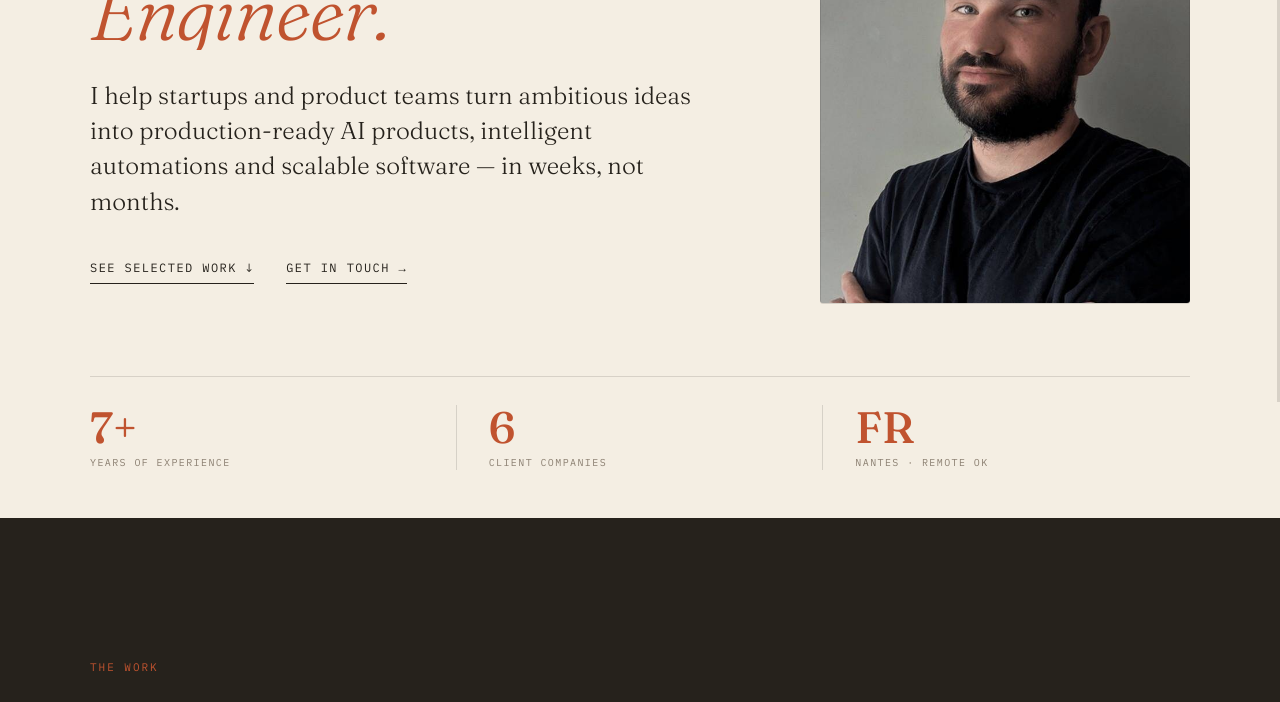
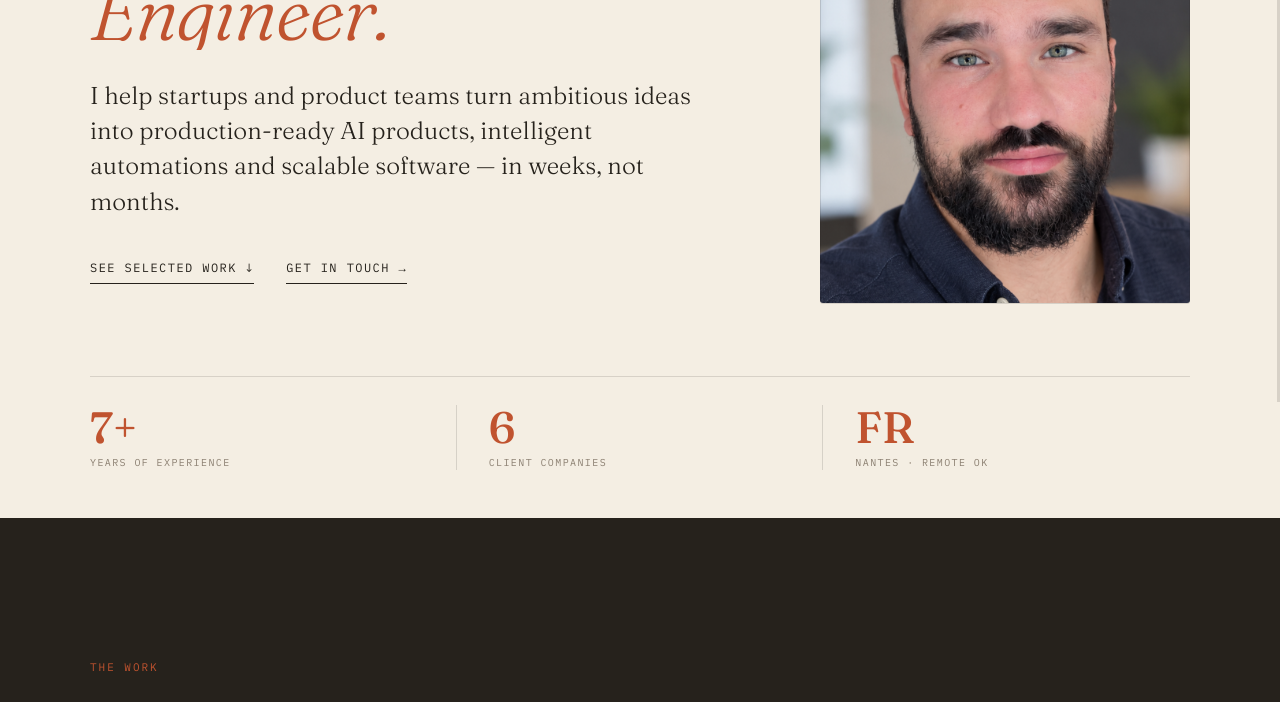
Before and after one commit to davidbasset/portfolio-xx, a plain HTML site: page index.html in a window 1280 px wide. Shown: the part 398-1100 px from the top of the page. Drawn offline with nearby package versions, Linux system fonts and the light colour scheme; a script that the page names is missing.

Commit message:
Update index.html

```diff
--- a/index.html
+++ b/index.html
@@ -232,7 +232,7 @@ footer{background:var(--ink);padding:1.75rem 0;border-top:1px solid rgba(244,238
         </div>
       </div>
       <div class="hero-photo">
-        <img src="655ffa02-bfee-407c-9827-12f1539378ef.jpeg" alt="David Basset — Senior Forward Deployed Engineer">
+        <img src="picture.png" alt="David Basset — Senior Forward Deployed Engineer">
       </div>
     </div>
     <div class="hero-stats">
```
